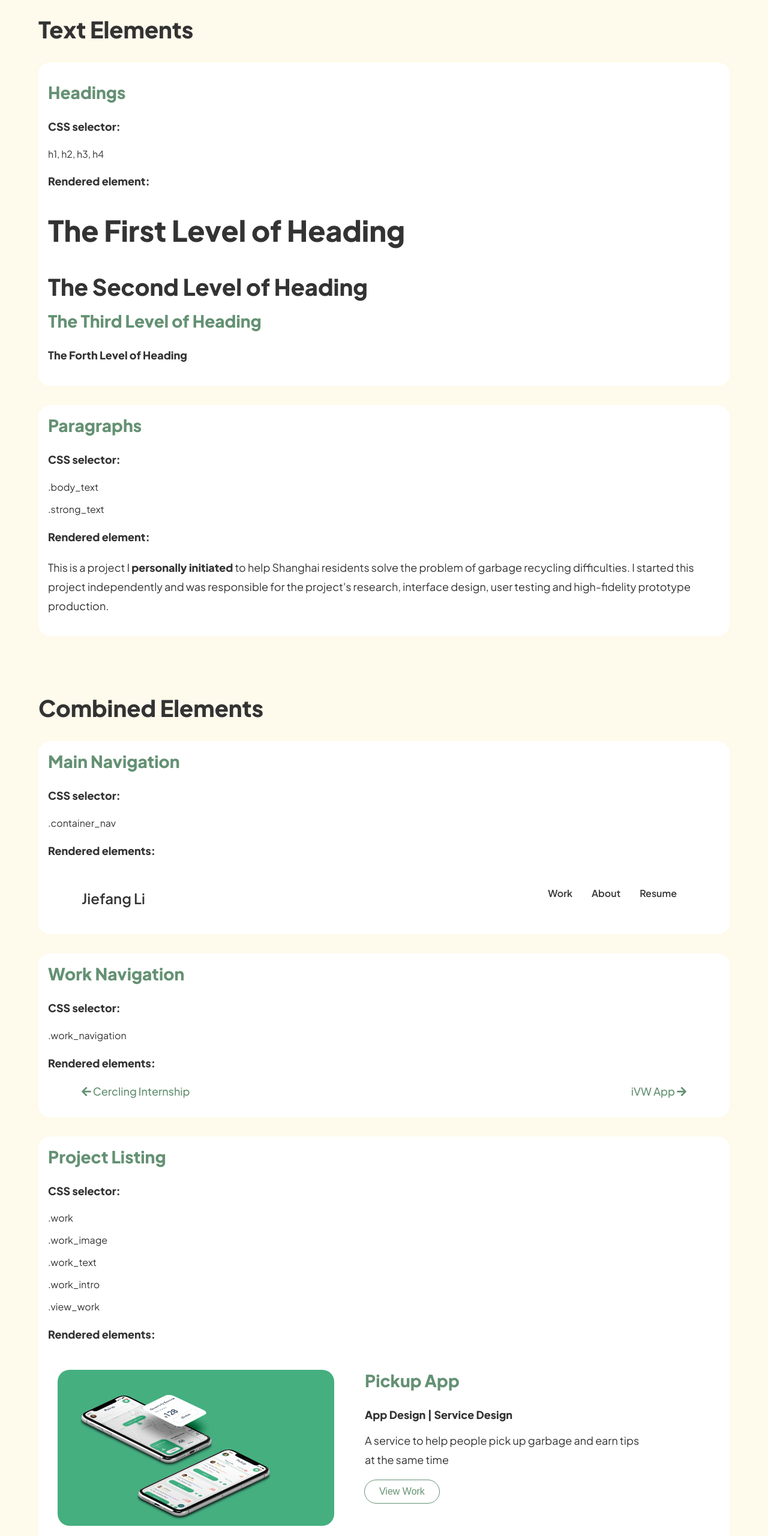
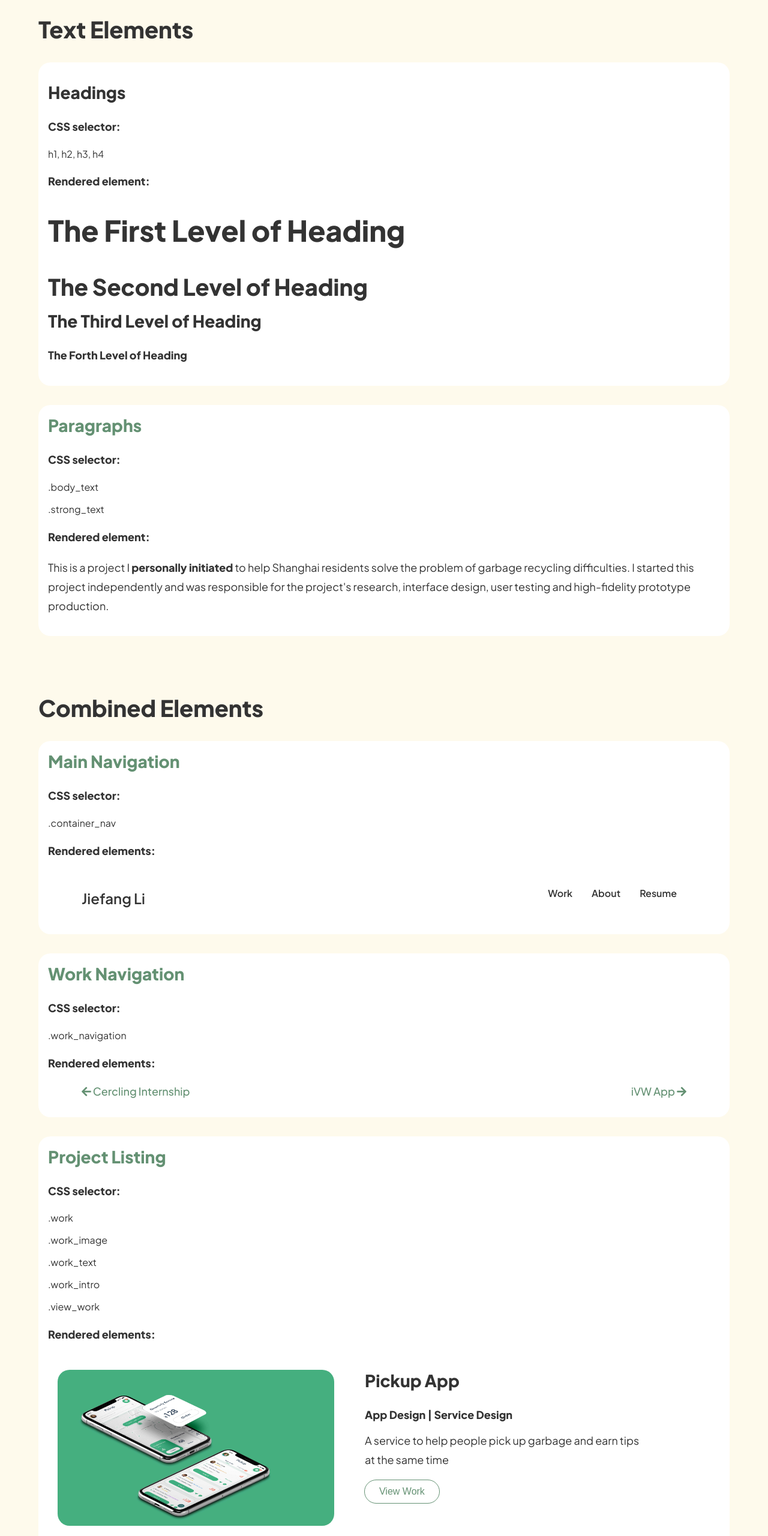
Before and after one commit to Fangljf/P03-Portfolio, a plain HTML site: page styleguide.html in a window 1280 px wide. Shown: the part 1120-3680 px from the top of the page at 60% size. Drawn offline with Linux system fonts and the light colour scheme.

Commit message:
Update About page and styleguide
1. Polished copywriting on About page.
2. Update the color of h3 in the styleguide.

```diff
--- a/css/styleguide.css
+++ b/css/styleguide.css
@@ -232,6 +232,7 @@ li {
 
 .heading_section h3 {
   margin-top: 1rem;
+  color: #333333;
 }
 
 .body_text{
@@ -357,6 +358,10 @@ li {
   width: 36vw;
 }
 
+.work_text h3 {
+  color: #333333;
+}
+
 .work_intro {
   font-size: 18px;
   line-height: 2rem;
```
Also changed, not shown: about.html (+1 -1 lines).
